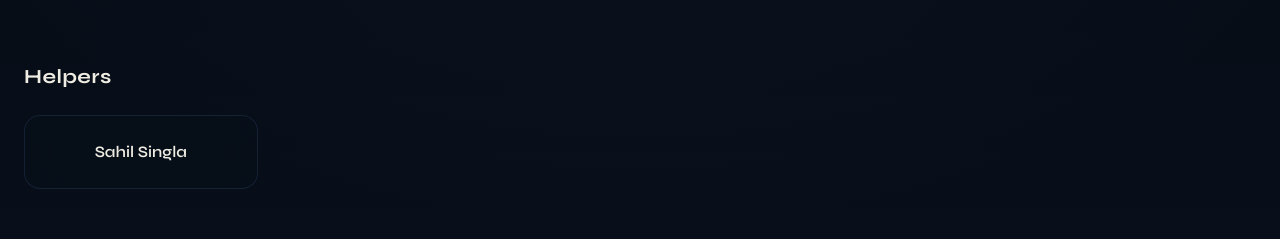
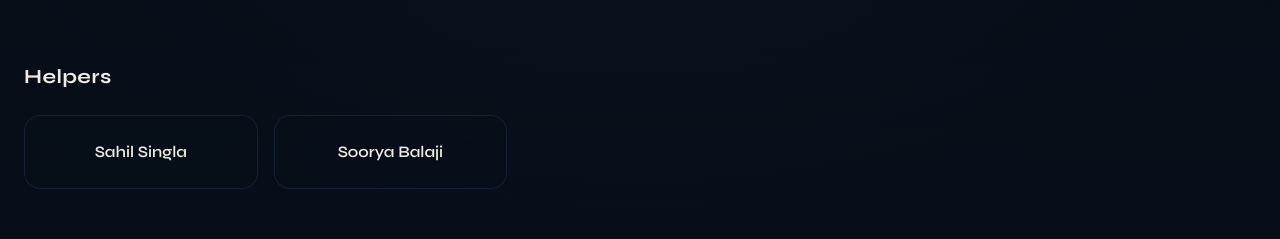
Before and after one commit to Mithilessh2010/Blue-Space-Website, a Next.js app: page / in a window 1280 px wide. Shown: the part 9010-9249 px from the top of the page. Built offline with nearby package versions, Linux system fonts and the light colour scheme.

Commit message:
SooryaBalaji

```diff
--- a/components/Organizers.tsx
+++ b/components/Organizers.tsx
@@ -12,6 +12,7 @@ const organizers = [
 
 const helpers = [
   "Sahil Singla",
+  "Soorya Balaji",
 ];
 
 export default function Organizers() {
```
